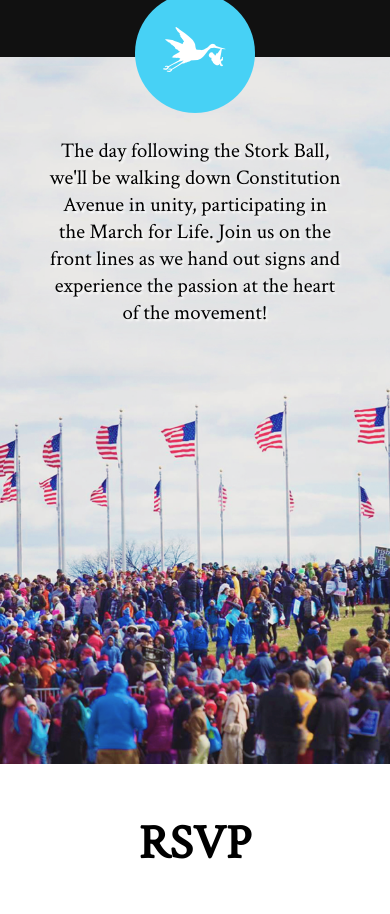
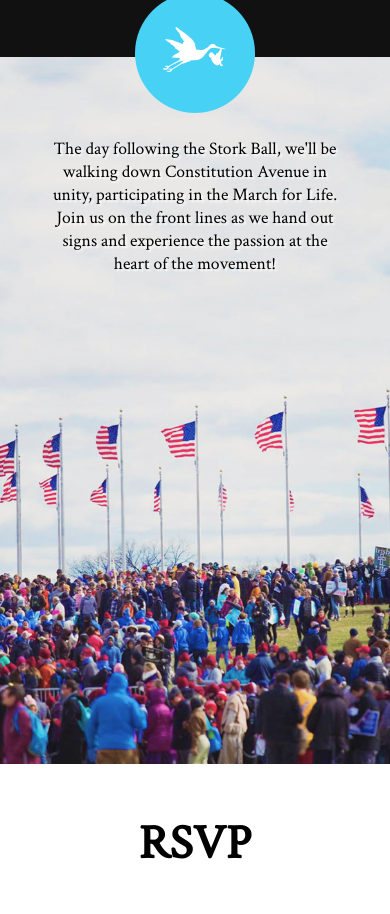
Before and after one commit to jonathanjwatson/stork-ball, a React (Create React App) app in the folder client/: page / in a window 390 px wide. Shown: the part 4640-5554 px from the top of the page. Built offline with nearby package versions, Linux system fonts and the light colour scheme.

Commit message:
Flag text

```diff
--- a/client/src/index.css
+++ b/client/src/index.css
@@ -397,7 +397,7 @@ background-color:black;
   margin:1.5em;
 }
 .pod-six-splash-image p{
-  font-size:.65em;
+  font-size:.55em;
 }
 .pod-seven-splash-image h1{
   font-size:1.5em;
```
